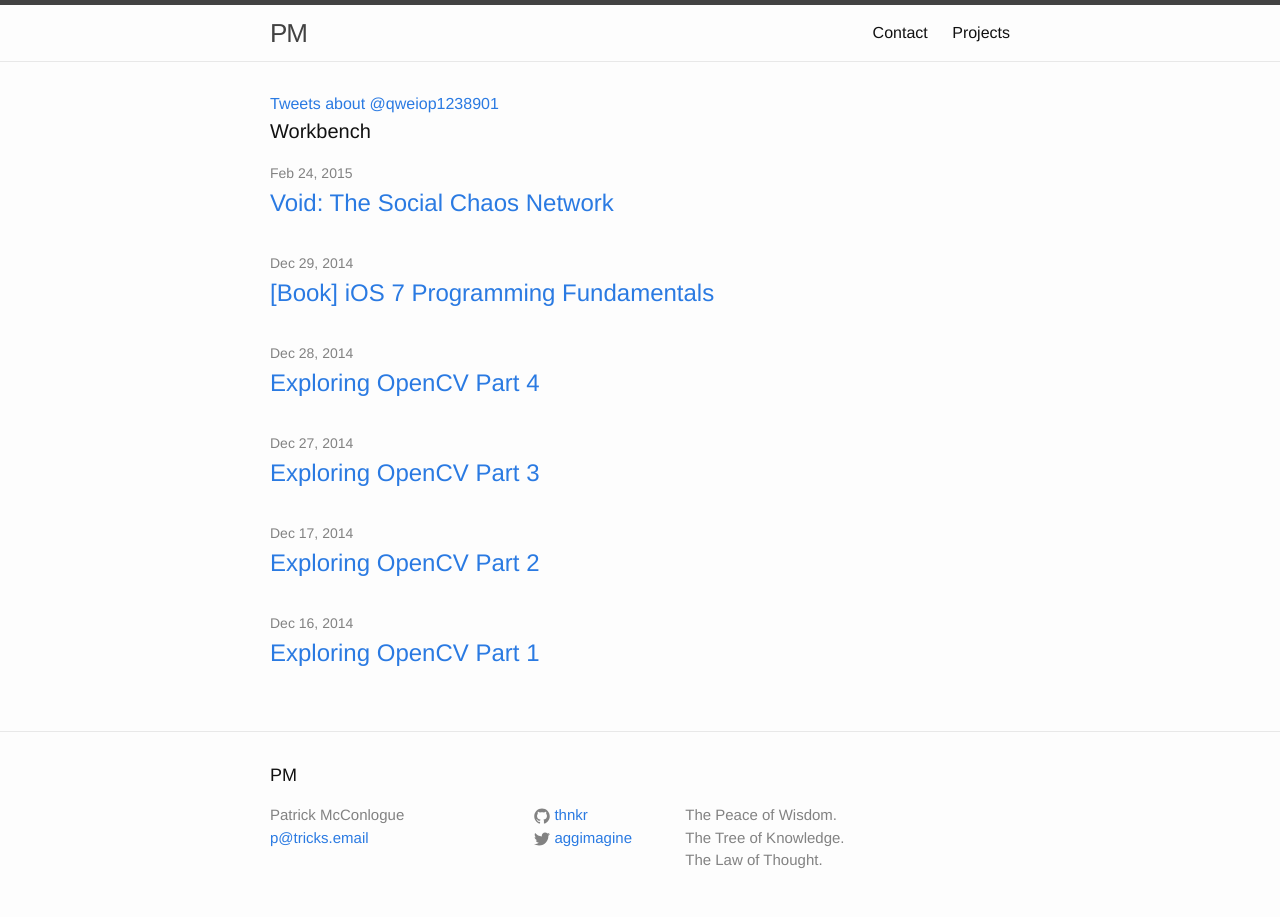
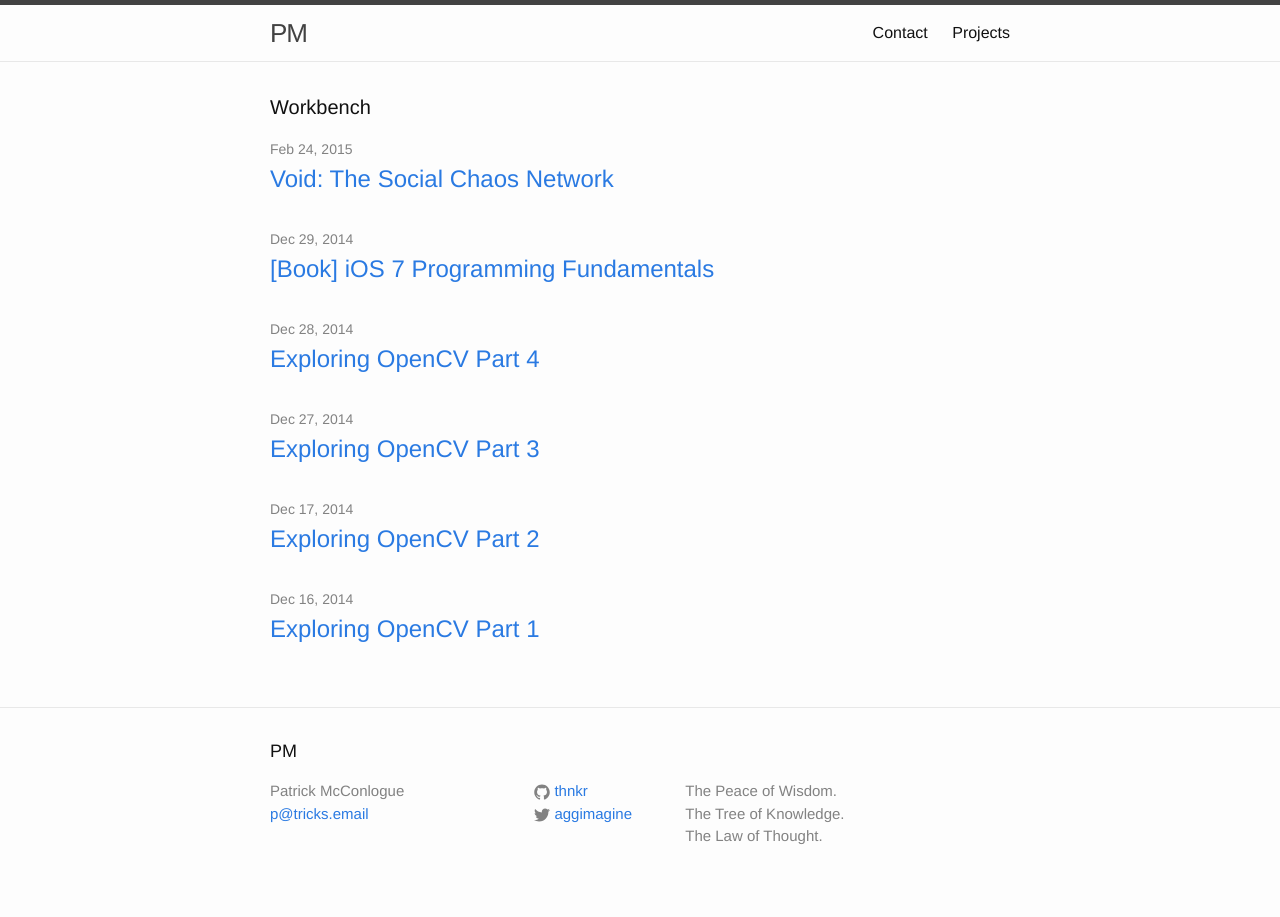
Before and after one commit to thnkr/thnkr.github.io, a Jekyll site: the page built from index.html, in a window 1280 px wide. Built offline with Jekyll 4.4.1, drawn with Linux system fonts in a browser that asks for light colours; comment, search, counter and statistics services are not loaded.

Commit message:
Update index.html

```diff
--- a/index.html
+++ b/index.html
@@ -1,8 +1,6 @@
 ---
 layout: default
 ---
-    <a class="twitter-timeline" data-dnt="true" href="https://twitter.com/search?q=%40qweiop1238901" data-widget-id="863882173144805376">Tweets about @qweiop1238901</a>
-            <script>!function(d,s,id){var js,fjs=d.getElementsByTagName(s)[0],p=/^http:/.test(d.location)?'http':'https';if(!d.getElementById(id)){js=d.createElement(s);js.id=id;js.src=p+"://platform.twitter.com/widgets.js";fjs.parentNode.insertBefore(js,fjs);}}(document,"script","twitter-wjs");</script>
 
 <div class="home">
 
```
